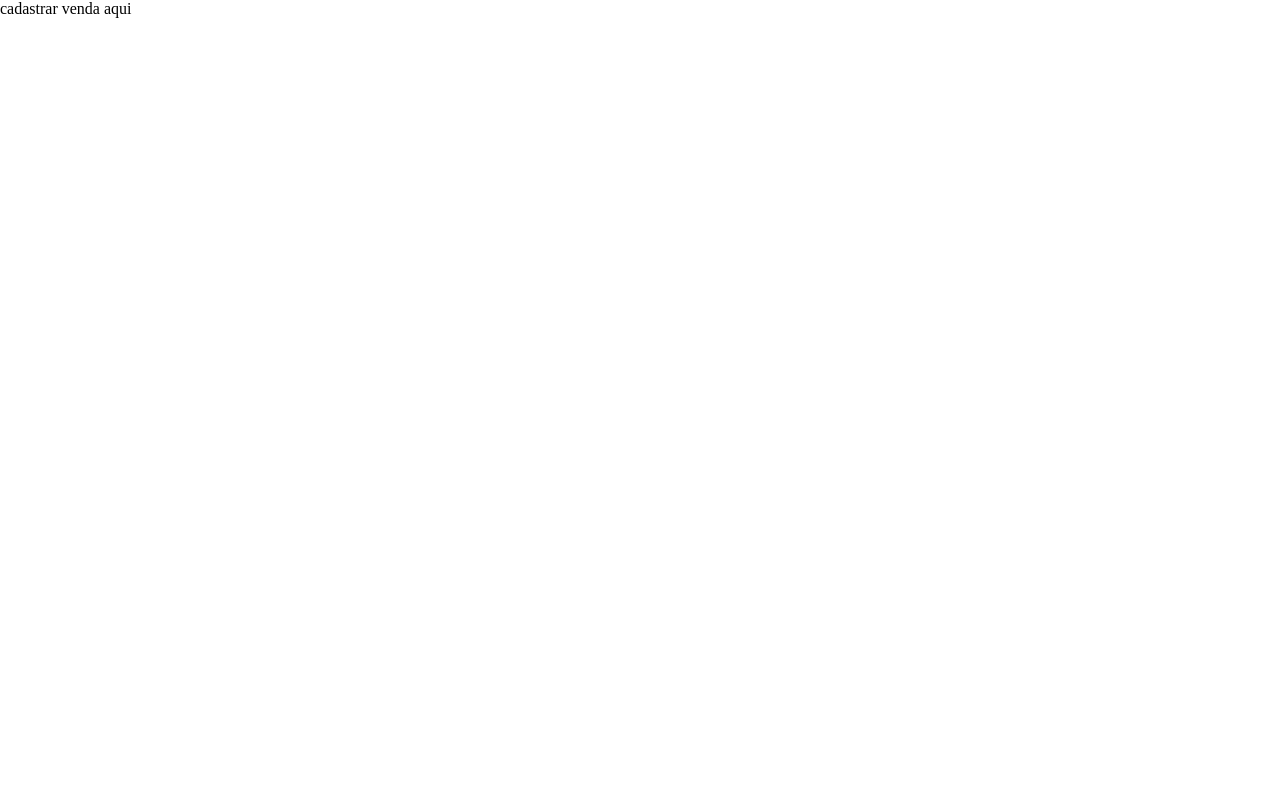
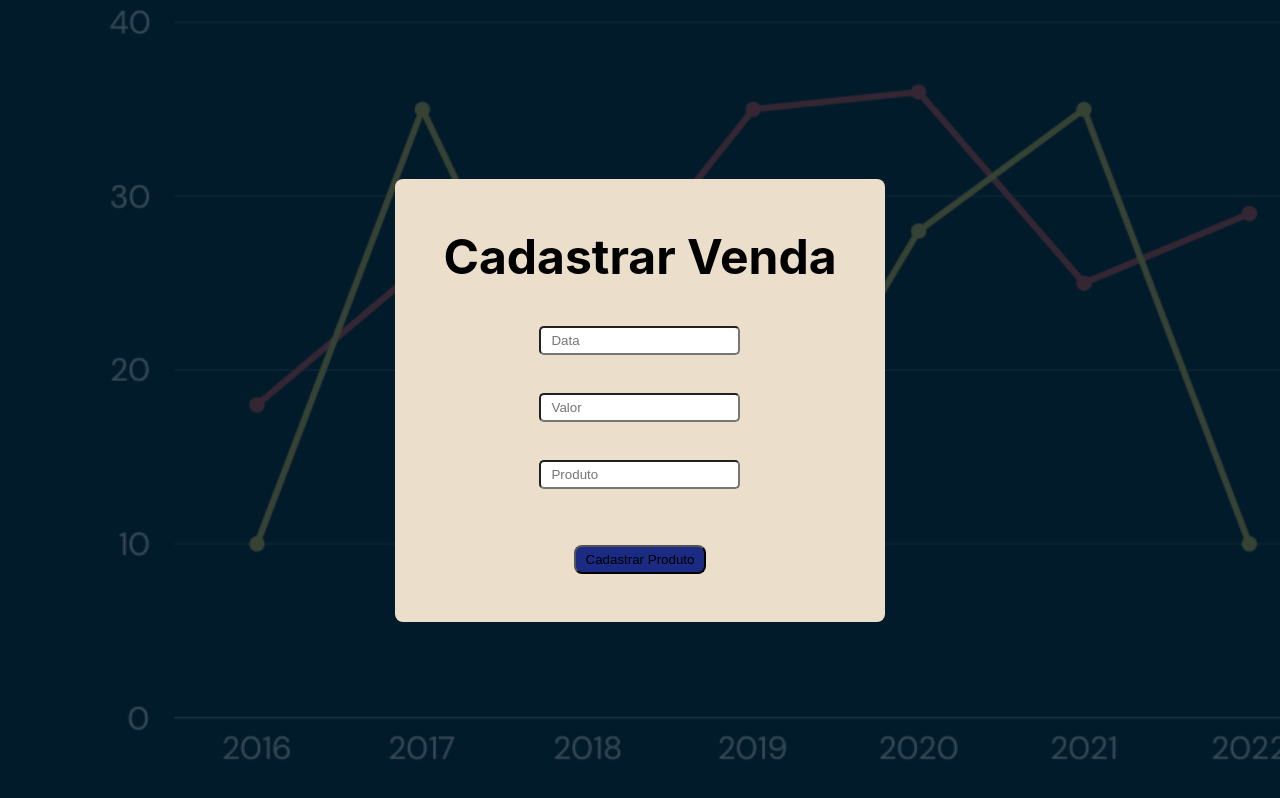
Before and after one commit to leonardobezrr/easytrade-frontend, a Next.js app: page /cadastrarvenda in a window 1280 px wide. Built offline with nearby package versions, Linux system fonts and the light colour scheme.

Commit message:
update cadastro de venda js

```diff
--- a/src/pages/cadastrarvenda/index.js
+++ b/src/pages/cadastrarvenda/index.js
@@ -1,9 +1,35 @@
+import React, { useState } from 'react';
+import style from "./cadvenda.module.css"
 
 export default function CadastrarVenda() {
 
+    // onChange={handleChange} onSubmit={handleSubmit}value={formData.nome}
+// value={formData.descricao}
+// value={formData.preco}
+
+
     return(
-        <div>
-            cadastrar venda aqui
+
+        <div className={style.container}>
+            <form className={style.box}>
+                <h2 className={style.h2}>Cadastrar Venda</h2>
+                <div className={style.box_interno}>
+                    <label className={style.label}>
+                        <input className={style.input} placeholder='Data' required={true} type="text" name="Data"   />
+                    </label>
+                    <br />
+                    <label className={style.label}>
+                        <input className={style.input} placeholder='Valor' required={true} type="text" name="Valor"   />
+                    </label>
+                    <br />
+                    <label className={style.label}>
+                        <input className={style.input} placeholder='Produto' required={true} type="text" name="Produto"  />
+                    </label>
+                    <br />
+                    <br />
+                    <button className={style.but} type="submit">Cadastrar Produto</button>
+                </div>
+            </form>
         </div>
     )
 }
```
